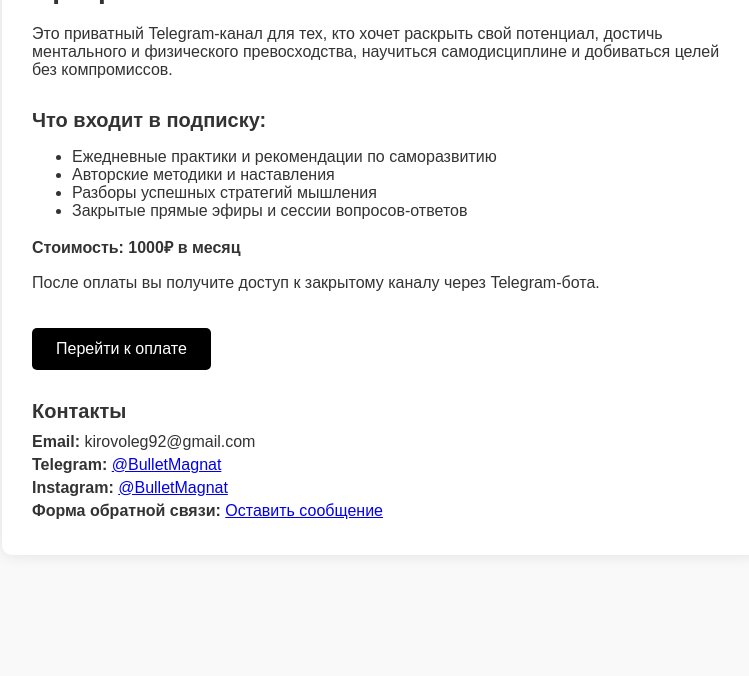
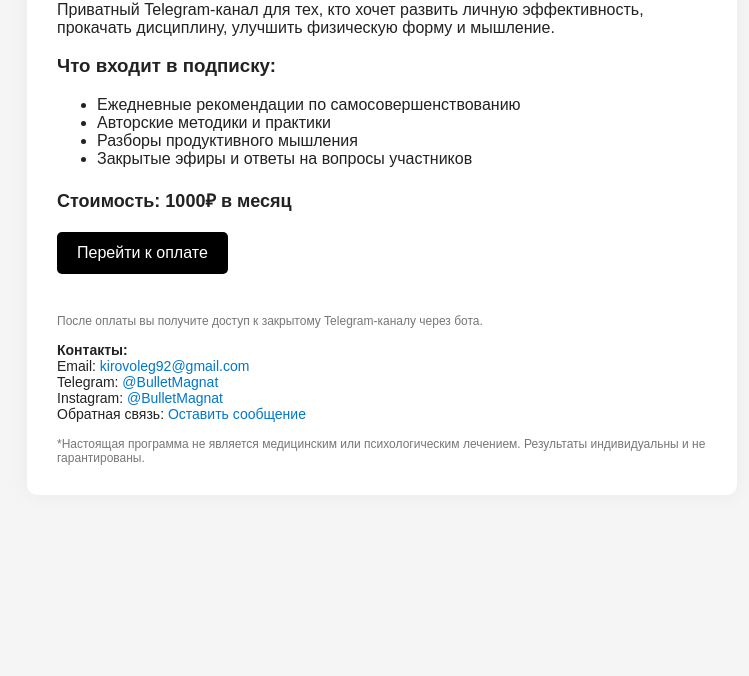
Before and after one commit to neeibordlegend/neeibordlegend.github.io, a plain HTML site: page index.html in a window 1280 px wide. Shown: the part 124-800 px from the top of the page, without its empty margins (258-1007 px from the left). Drawn offline with Linux system fonts and the light colour scheme.

Commit message:
Update index.html

```diff
--- a/index.html
+++ b/index.html
@@ -2,72 +2,85 @@
 <html lang="ru">
 <head>
   <meta charset="UTF-8">
-  <meta name="anypay-verification" content="da9b7b838f661f4bc9e5d5b81277">
-  <title>Курс: Стать Богом</title>
+  <title>Программа развития «Потенциал»</title>
   <style>
     body {
-      font-family: sans-serif;
-      padding: 40px;
-      background: #f9f9f9;
-      color: #333;
+      font-family: Arial, sans-serif;
+      background: #f5f5f5;
+      padding: 20px;
+      color: #222;
     }
     .container {
-      max-width: 700px;
+      max-width: 650px;
       margin: auto;
-      background: white;
+      background: #fff;
       padding: 30px;
       border-radius: 10px;
-      box-shadow: 0 0 15px rgba(0,0,0,0.1);
+      box-shadow: 0 0 20px rgba(0,0,0,0.05);
     }
     h1 {
       font-size: 28px;
-      margin-bottom: 20px;
+      margin-bottom: 10px;
     }
-    .btn {
+    ul {
+      margin-top: 10px;
+    }
+    .price {
+      font-weight: bold;
+      margin: 20px 0;
+      font-size: 18px;
+    }
+    .button {
       display: inline-block;
-      margin-top: 20px;
-      padding: 12px 24px;
+      padding: 12px 20px;
       background: black;
       color: white;
       text-decoration: none;
       border-radius: 5px;
+      margin-bottom: 25px;
     }
-    .section {
-      margin-top: 30px;
+    .contacts {
+      font-size: 14px;
     }
-    .section h2 {
-      font-size: 20px;
-      margin-bottom: 10px;
+    .contacts a {
+      color: #0077cc;
+      text-decoration: none;
     }
-    .contact-info p {
-      margin: 5px 0;
+    .small-note {
+      font-size: 12px;
+      color: #777;
+      margin-top: 15px;
     }
   </style>
 </head>
 <body>
   <div class="container">
-    <h1>Программа «СТАТЬ БОГОМ»</h1>
-    <p>Это приватный Telegram-канал для тех, кто хочет раскрыть свой потенциал, достичь ментального и физического превосходства, научиться самодисциплине и добиваться целей без компромиссов.</p>
+    <h1>Программа развития «Потенциал»</h1>
+    <p>Приватный Telegram-канал для тех, кто хочет развить личную эффективность, прокачать дисциплину, улучшить физическую форму и мышление.</p>
 
-    <div class="section">
-      <h2>Что входит в подписку:</h2>
-      <ul>
-        <li>Ежедневные практики и рекомендации по саморазвитию</li>
-        <li>Авторские методики и наставления</li>
-        <li>Разборы успешных стратегий мышления</li>
-        <li>Закрытые прямые эфиры и сессии вопросов-ответов</li>
-      </ul>
-      <p><strong>Стоимость: 1000₽ в месяц</strong></p>
-      <p>После оплаты вы получите доступ к закрытому каналу через Telegram-бота.</p>
-      <a class="btn" href="https://t.me/ТВОЙ_БОТ">Перейти к оплате</a>
+    <h3>Что входит в подписку:</h3>
+    <ul>
+      <li>Ежедневные рекомендации по самосовершенствованию</li>
+      <li>Авторские методики и практики</li>
+      <li>Разборы продуктивного мышления</li>
+      <li>Закрытые эфиры и ответы на вопросы участников</li>
+    </ul>
+
+    <p class="price">Стоимость: 1000₽ в месяц</p>
+    <a href="ССЫЛКА_НА_ОПЛАТУ" class="button">Перейти к оплате</a>
+
+    <p class="small-note">После оплаты вы получите доступ к закрытому Telegram-каналу через бота.</p>
+
+    <div class="contacts">
+      <p><strong>Контакты:</strong><br>
+      Email: <a href="mailto:kirovoleg92@gmail.com">kirovoleg92@gmail.com</a><br>
+      Telegram: <a href="https://t.me/BulletMagnat" target="_blank">@BulletMagnat</a><br>
+      Instagram: <a href="https://instagram.com/BulletMagnat" target="_blank">@BulletMagnat</a><br>
+      Обратная связь: <a href="ССЫЛКА_НА_ФОРМУ">Оставить сообщение</a></p>
     </div>
 
-    <div class="section contact-info">
-      <h2>Контакты</h2>
-      <p><strong>Email:</strong> kirovoleg92@gmail.com</p>
-      <p><strong>Telegram:</strong> <a href="https://t.me/BulletMagnat" target="_blank">@BulletMagnat</a></p>
-      <p><strong>Instagram:</strong> <a href="https://instagram.com/BulletMagnat" target="_blank">@BulletMagnat</a></p>
-      <p><strong>Форма обратной связи:</strong> <a href="https://forms.gle/HVdmht9ERLHtYqTc8" target="_blank">Оставить сообщение</a></p>
+    <div class="small-note">
+      *Настоящая программа не является медицинским или психологическим лечением. Результаты индивидуальны и не гарантированы.
     </div>
   </div>
 </body>
```
